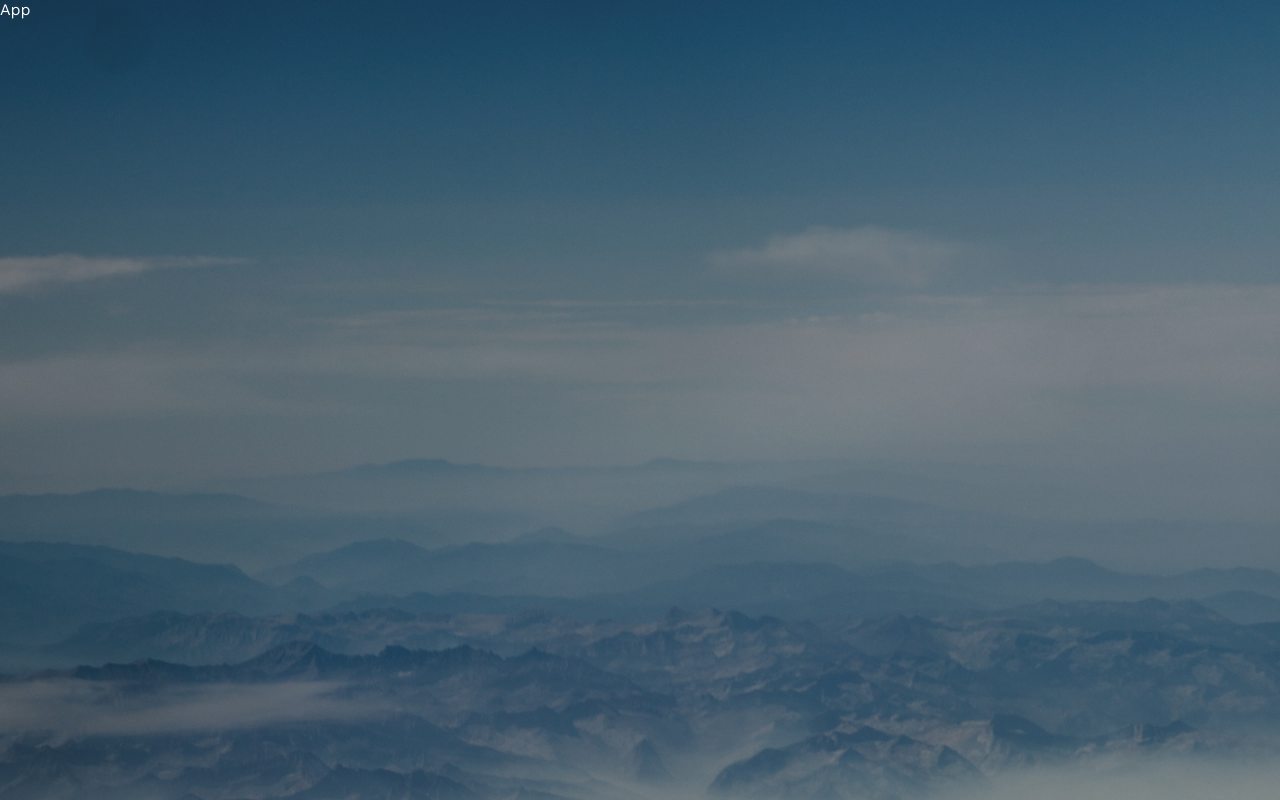
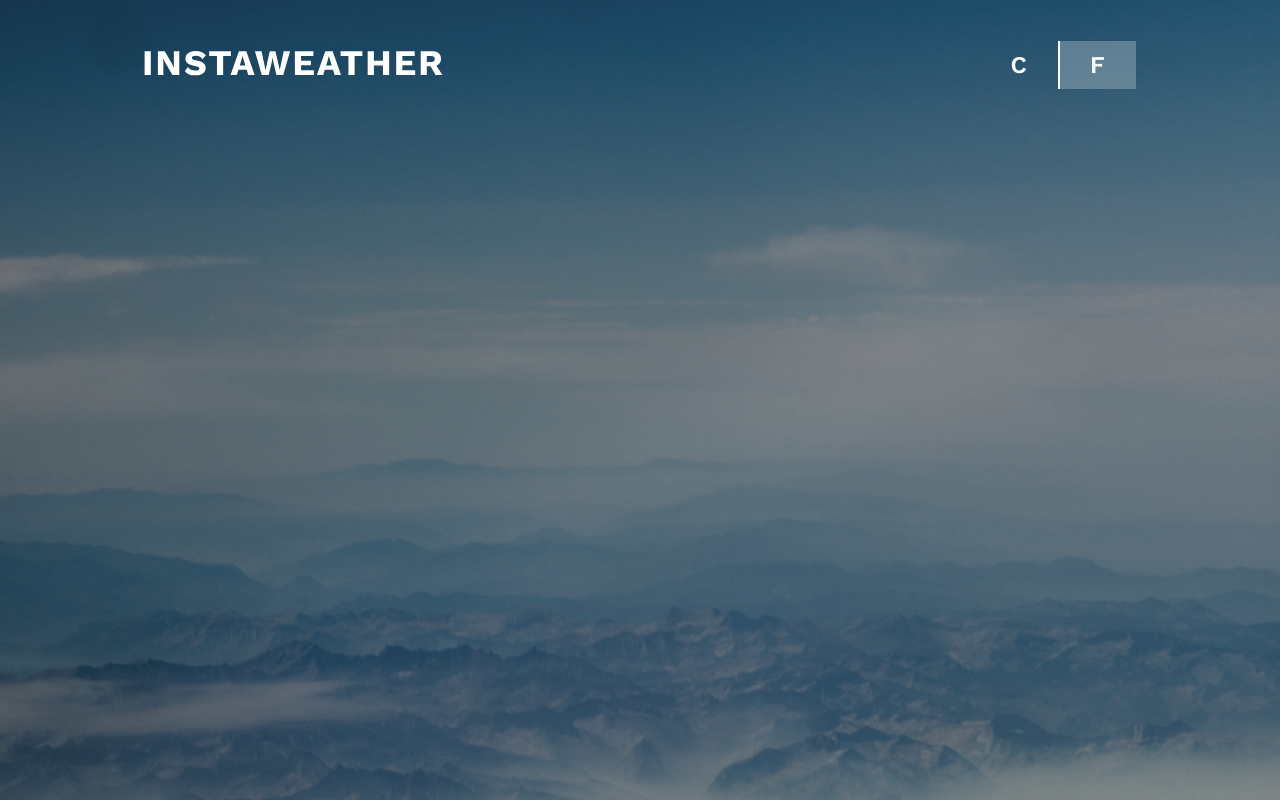
Before and after one commit to MohamedShawkyBayoumi/Instaweather-App, a React (Create React App) app: page / in a window 1280 px wide. Built offline with nearby package versions, Linux system fonts and the light colour scheme.

Commit message:
add Header component

```diff
--- a/src/App.css
+++ b/src/App.css
@@ -1,4 +1,42 @@
 main {
-  min-height: 100vh;
+  min-height: 100%;
   color: #fff;
+  padding: 41px 0 105px 0;
 }
+
+.container {
+  padding: 0 144px;
+}
+
+header {
+  margin-bottom: 171px;
+}
+
+.header-content {
+  display: flex;
+  align-items: center;
+  justify-content: space-between;
+}
+
+.degrees-buttons {
+
+}
+
+button {
+  padding: 10px 30px;
+  cursor: pointer;
+  color: #fff;
+  background: transparent;
+  font-family: Work Sans;
+  font-size: 24px;
+  font-style: normal;
+  font-weight: 600;
+  line-height: 28px;
+  letter-spacing: 0.05em;
+  border: none;
+}
+
+.d-b-active {
+  background: rgba(255, 255, 255, 0.25);
+  border-left: 2px solid #FFFFFF;
+}
--- a/src/App.js
+++ b/src/App.js
@@ -1,11 +1,12 @@
 import React from 'react';
 import './App.css';
+import Header from './components/Header';
 
 function App() {
   return (
     <div className="App">
       <main>
-        App
+        <Header />
       </main>
     </div>
   );
--- /dev/null
+++ b/src/components/Header.js
@@ -0,0 +1,22 @@
+import React from 'react'
+import { ReactComponent as Logo } from '../assets/logo.svg';
+
+const Header = () => {
+    return (
+        <header>
+            <div className="container">
+                <div className="header-content">
+                    <a href="/">
+                        <Logo />
+                    </a>
+                    <div className="degrees-buttons">
+                        <button>C</button>
+                        <button className="d-b-active">F</button>
+                    </div>
+                </div>
+            </div>
+        </header>
+    )
+}
+
+export default Header
--- a/src/index.css
+++ b/src/index.css
@@ -5,4 +5,5 @@ body {
     sans-serif;
   background: url('./assets/bg.png') center no-repeat;
   background-size: cover;
+  height: 100vh;
 }
```
